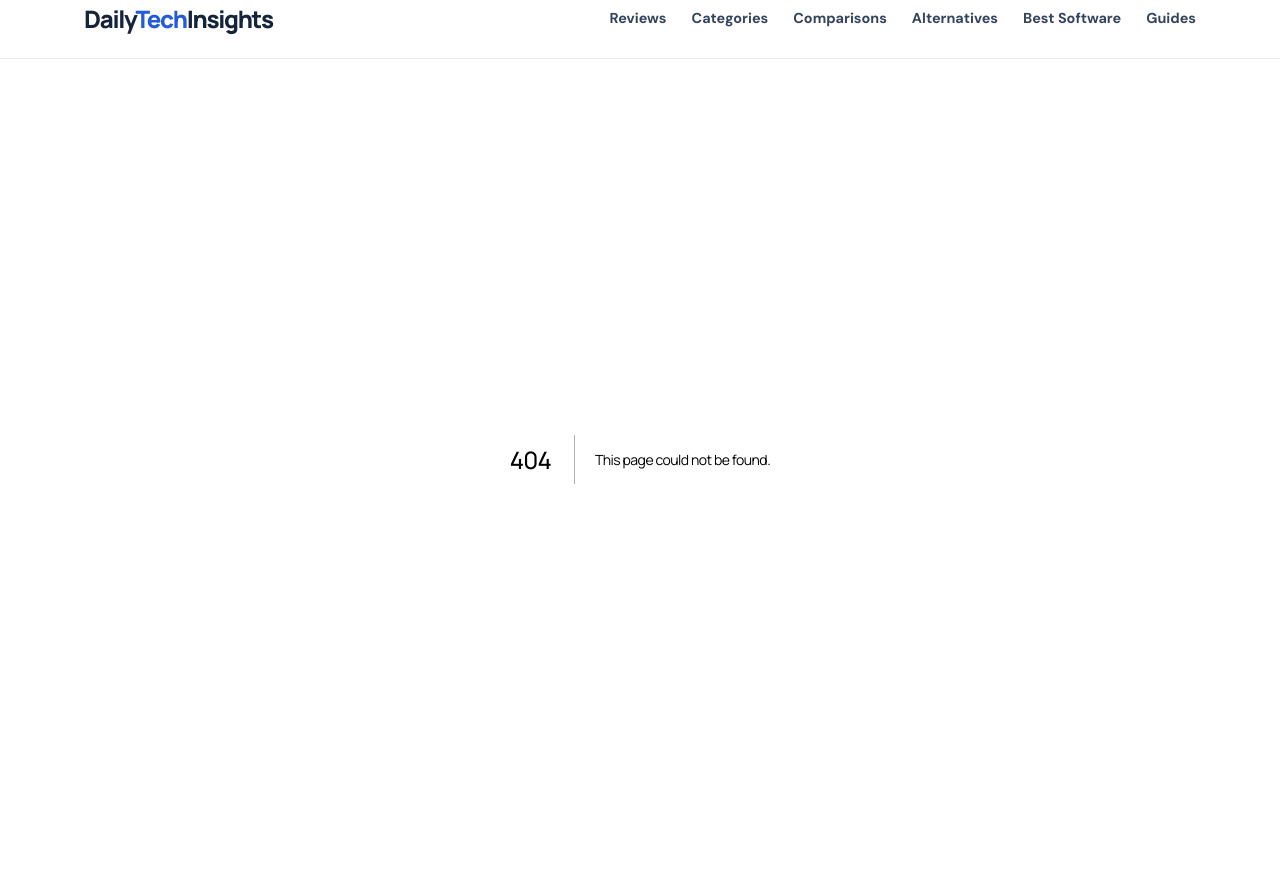
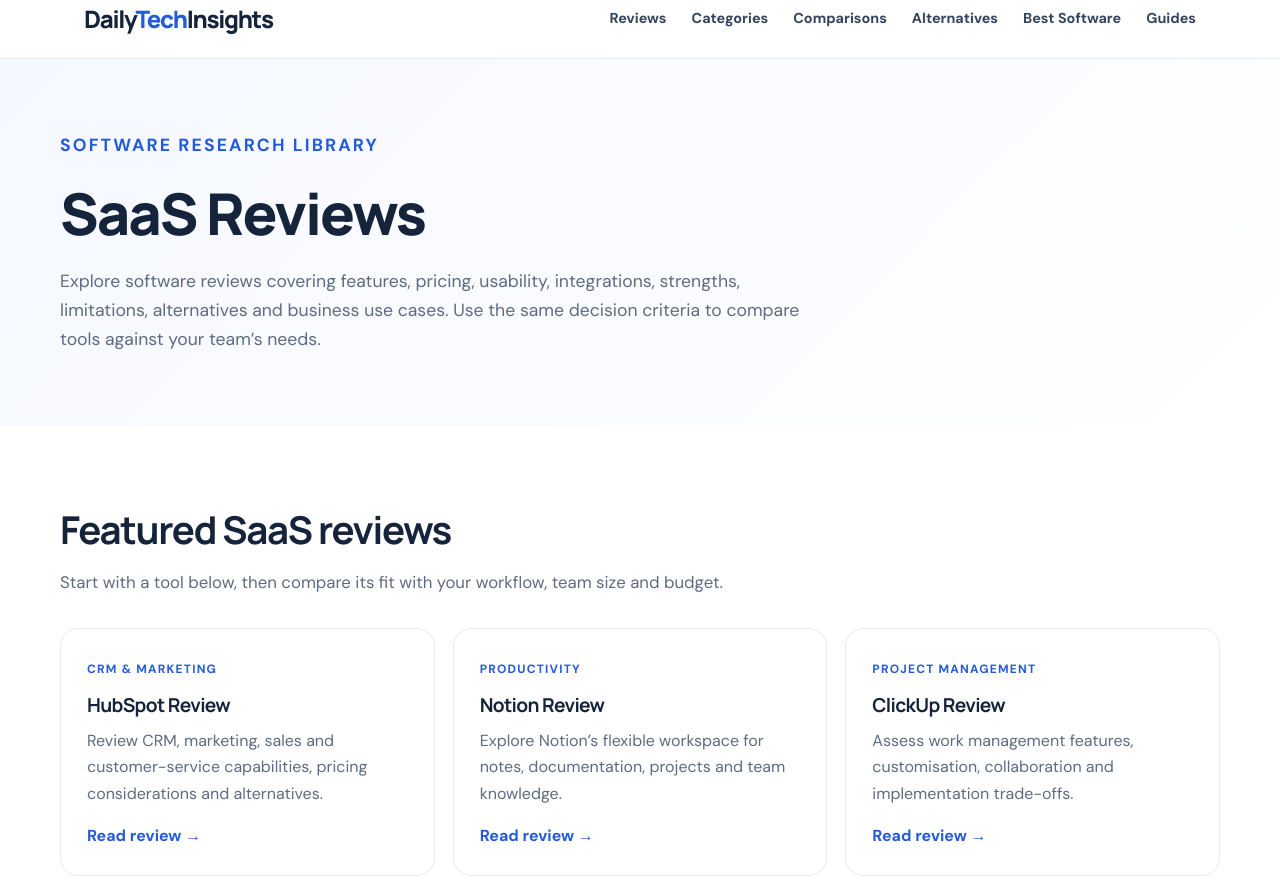
Before and after one commit to franklinctapley-del1122/dailytechinsights, a Next.js app in the folder react-app/: page /reviews in a window 1280 px wide. Before the commit this address had no page. Shown: the part 20-914 px from the top of the page. Built offline with nearby package versions, Linux system fonts and the light colour scheme.

Commit message:
Add reviews hub pilot route in React

```diff
--- /dev/null
+++ b/react-app/app/reviews/page.tsx
@@ -0,0 +1,36 @@
+import type { Metadata } from "next";
+import Link from "next/link";
+
+export const metadata: Metadata = {
+  title: "SaaS Reviews",
+  description: "Explore detailed SaaS reviews covering features, pricing, usability, integrations, pros and cons, alternatives, and business use cases.",
+  alternates: { canonical: "/reviews/" },
+  openGraph: { type: "website", url: "/reviews/", title: "SaaS Reviews | DailyTechInsights", description: "Explore detailed SaaS reviews covering features, pricing, usability, integrations, pros and cons, alternatives, and business use cases." },
+};
+
+const reviews = [
+  { name: "HubSpot Review", category: "CRM & Marketing", href: "/reviews/hubspot-review/", copy: "Review CRM, marketing, sales and customer-service capabilities, pricing considerations and alternatives." },
+  { name: "Notion Review", category: "Productivity", href: "/reviews/notion-review/", copy: "Explore Notion’s flexible workspace for notes, documentation, projects and team knowledge." },
+  { name: "ClickUp Review", category: "Project Management", href: "/reviews/clickup-review/", copy: "Assess work management features, customisation, collaboration and implementation trade-offs." },
+  { name: "Semrush Review", category: "SEO & Marketing", href: "/reviews/semrush-review/", copy: "Understand SEO research, competitive analysis, content tools and plan fit." },
+  { name: "Slack Review", category: "Team Communication", href: "/reviews/slack-review/", copy: "Evaluate messaging, integrations, workflow support and communication needs." },
+  { name: "Pipedrive Review", category: "Sales CRM", href: "/reviews/pipedrive-review/", copy: "Review sales pipeline management, usability, automation and CRM fit." },
+  { name: "Canva Review", category: "Design & Content", href: "/reviews/canva-review/", copy: "Explore design workflows, collaboration and content creation capabilities." },
+  { name: "Salesforce Review", category: "CRM & Sales", href: "/reviews/salesforce-review/", copy: "Assess Sales Cloud features, published pricing, implementation trade-offs and alternatives." },
+];
+
+export default function ReviewsPage() {
+  return <>
+    <section className="page-hero"><div className="container">
+      <p className="eyebrow">Software research library</p>
+      <h1>SaaS Reviews</h1>
+      <p>Explore software reviews covering features, pricing, usability, integrations, strengths, limitations, alternatives and business use cases. Use the same decision criteria to compare tools against your team’s needs.</p>
+    </div></section>
+    <section className="section"><div className="container">
+      <div className="section-heading"><h2>Featured SaaS reviews</h2><p>Start with a tool below, then compare its fit with your workflow, team size and budget.</p></div>
+      <div className="card-grid">{reviews.map((review) => <article className="content-card" key={review.href}>
+        <span className="card-kicker">{review.category}</span><h3>{review.name}</h3><p>{review.copy}</p><Link className="text-link" href={review.href}>Read review →</Link>
+      </article>)}</div>
+    </div></section>
+  </>;
+}
```
